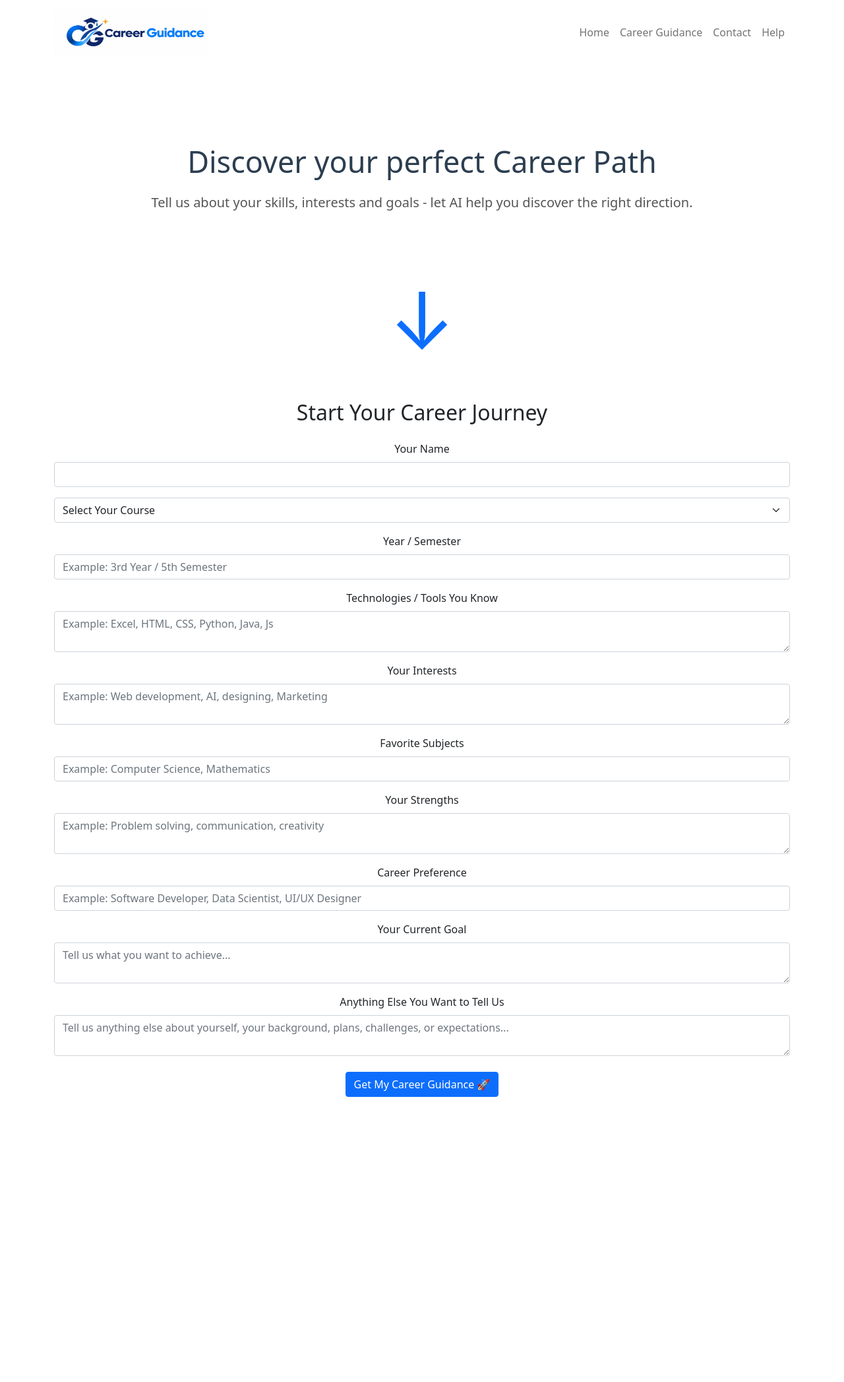
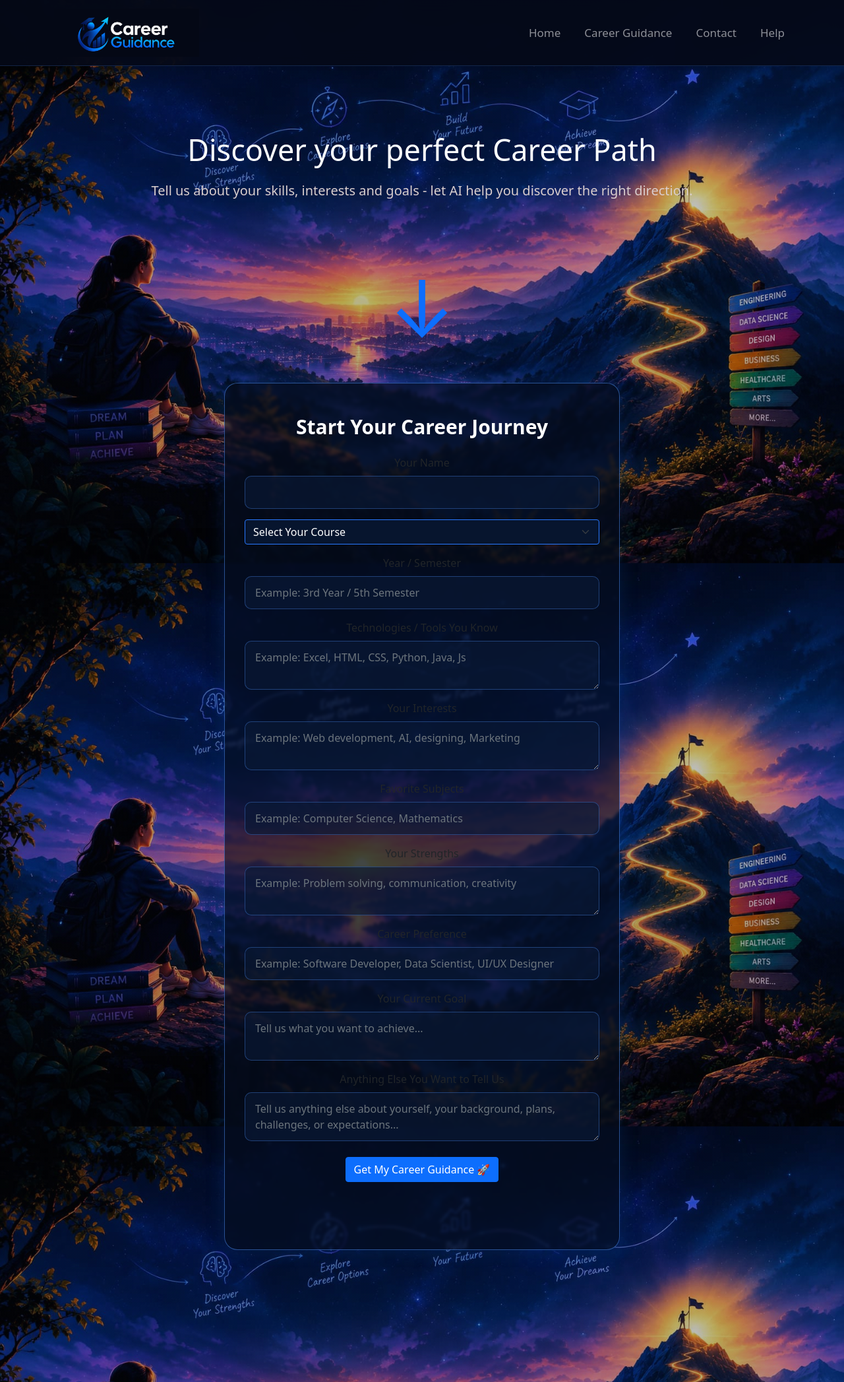
Before and after one commit to Ishika-om19/career-guidance-project, a Flask app: page / in a window 1280 px wide. Shown: the whole page at 66% size. Before the commit the page ends 1662 px from the top, so only its background shows below. Run offline with Flask 3, Linux system fonts and the light colour scheme.

Commit message:
Improve frontend design and career form

```diff
--- a/app.py
+++ b/app.py
@@ -98,10 +98,12 @@
 
 
     if "Sorry, AI service" not in guidance:
+        sections = [guidance]
+    else:
         guidance = guidance.replace("###", "").replace("**", "")
     sections = re.split(r'\n(?=\d+\.\s)', guidance)
 
-    return render_template("career_result.html", sections=sections,name=name)
+    return render_template("career_result.html", guidance=guidance,name=name)
 
     return render_template("index.html")
 
--- a/static/style.css
+++ b/static/style.css
@@ -1,17 +1,24 @@
 body{
     font-family: Arial, sans-serif;
     text-align: center;
-    background-color: #f4f4fb;
+    color: white;
+    background-image: linear-gradient(rgba(5,8,20,0.20),rgba(5,8,20,0.35)),url("/static/backgroundImg.jpeg");
+    background-size: cover;
+    background-position: center;
+    background-attachment: fixed;
+    background-repeat: no-repeat;
+    min-height: 100vh;
+    padding: 80px;
 }
 
 h1{
     font-size: 36px;
-    color: #2c3e50;
+    color: #fdfeff;
 }
 
 p{
     font-size: 18px;
-    color: #555;
+    color: #dacece;
 }
 
 /* Smooth scrolling */
@@ -56,6 +63,10 @@
     }
 }
 
+.scroll{
+    color: white;
+}
+
 .guidance-content{
     white-space: pre-wrap;
     line-height: 1.7;
@@ -72,3 +83,92 @@
     font-size: 36px;
     font-weight: 700;
 }
+
+/* Navbar */
+.custom-navbar{
+    background: rgba(5, 10, 25, 0.88);
+    backdrop-filter: blur(12px);
+    -webkit-backdrop-filter: blur(12px);
+    position: fixed !important;
+    top: 0 !important;
+    left: 0 !important;
+    width: 100%;
+    z-index: 9999;
+    padding: 10px 0;
+    border-bottom: 1px solid rgba(80,150,255,0.2);
+}
+
+.navbar-logo{
+    width: 220px;
+    height: auto;
+    mix-blend-mode: screen !important;
+}
+
+.custom-navbar .nav-link{
+    color: white;
+    font-size: 17px;
+    margin-left: 20px;
+    transition: 0.3s;
+}
+
+.custom-navbar .nav-link:hover{
+    color: #8ec5ff;
+}
+
+.career-form-section{
+    max-width: 600px !important;
+    margin:40px auto;
+    padding: 30px !important;
+    background: rgba(5,15,35,0.65) !important;
+    border: 1px solid rgba(80,150,255,0.5) !important;
+    border-radius: 20px;
+    backdrop-filter: blur(2px);
+    box-shadow: 0 0 30px rgba(30,120,255,0.15);
+}
+
+.career-form-section .form-control,
+.career-form-section .form-section{
+    background: rgba(10, 25, 55, 0.65) ;
+    color: white ;
+    border: 1px solid rgba(80, 150, 255, 0.35) ;
+    border-radius: 10px;
+    padding: 12px 15px;
+}
+
+.career-form-section .form-control:focus,
+.career-form-section .form-select:focus{
+    background: rgba(10,25,55,0.85) ;
+    color: white;
+    border-color: #4da3ff;
+    box-shadow: 0 0 10px rgba(77, 163, 255, 0.3) !important;
+}
+
+.career-form-section .form-control:placeholder{
+    color: #9db4d5;
+}
+
+.career-form-section select.form-select{
+    background-color: #07152e !important;
+    color: white !important;
+    border: 1px solid #2878ff !important;
+}
+
+.career-form-section select.form-select option{
+    background-color: #07152e;
+    color: white;
+}
+
+.career-form-section h2{
+    color: white;
+    font-size: 30px;
+    font-weight: 700;
+    margin-bottom: 30px;
+}
+
+.career-form-section .form-lable{
+    color: #b9d7ff !important;
+    font-weight: 500 !important;
+    text-align: left !important;
+    display: block !important;
+    margin-bottom: 6px;
+}
--- a/templates/career_form.html
+++ b/templates/career_form.html
@@ -1,4 +1,4 @@
-<section class="container py-5">
+<section class="container py-5 career-form-section">
 
     <h2 class="text-center mb-4">Start Your Career Journey</h2>
 
--- a/templates/navbar.html
+++ b/templates/navbar.html
@@ -1,17 +1,17 @@
-  <nav class="navbar navbar-expand-lg navbar-light bg-white">
+  <nav class="navbar navbar-expand-lg navbar-dark custom-navbar">
   <div class="container">
     <a class="navbar-brand" href="#">
-      <img src="{{ url_for('static', filename='careerlogo.jpeg') }}" alt="" width="235" height="72">
+      <img src="{{ url_for('static', filename='careerlogo.png') }}" alt="Career Guidance" class="navbar-logo">
     </a>
-   <button class="navbar-toggler" type="button" data-bs-toggle="collapse" data-bs-target="#navbarSupportedContent" aria-controls="navbarSupportedContent" aria-expanded="false" aria-label="Toggle navigation">
+   <button class="navbar-toggler" type="button" data-bs-toggle="collapse" data-bs-target="#navbarSupportedContent">
       <span class="navbar-toggler-icon"></span>
     </button>
     <div class="collapse navbar-collapse" id="navbarSupportedContent">
         <ul class="navbar-nav ms-auto">
-             <li class="nav-item"><a class="nav-link" href="/">Home</a></li>
-              <li class="nav-item"><a class="nav-link" href="#">Career Guidance</a></li>
-               <li class="nav-item"><a class="nav-link" href="#">Contact</a></li>
-                <li class="nav-item"><a class="nav-link" href="#">Help</a></li>
+            <li class="nav-item"><a class="nav-link" href="/">Home</a></li>
+            <li class="nav-item"><a class="nav-link" href="/#career-form">Career Guidance</a></li>
+            <li class="nav-item"><a class="nav-link" href="#">Contact</a></li>
+            <li class="nav-item"><a class="nav-link" href="#">Help</a></li>
         </ul>
     </div>
   </div>
```
Also changed, not shown: templates/career_result.html (+11 -2 lines), static/backgroundImg.jpeg (added), static/careerlogo.jpeg (deleted), static/careerlogo.png (added).
